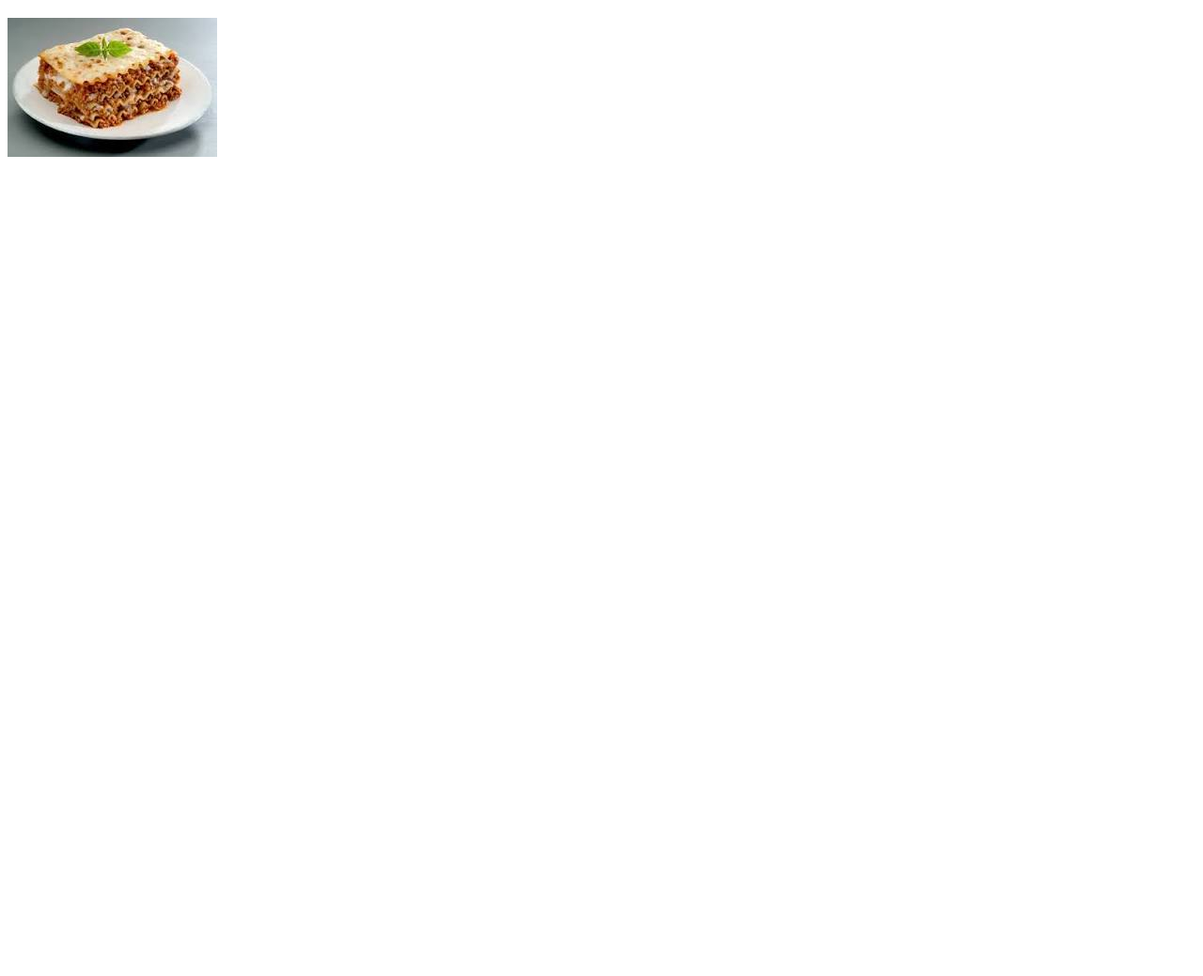
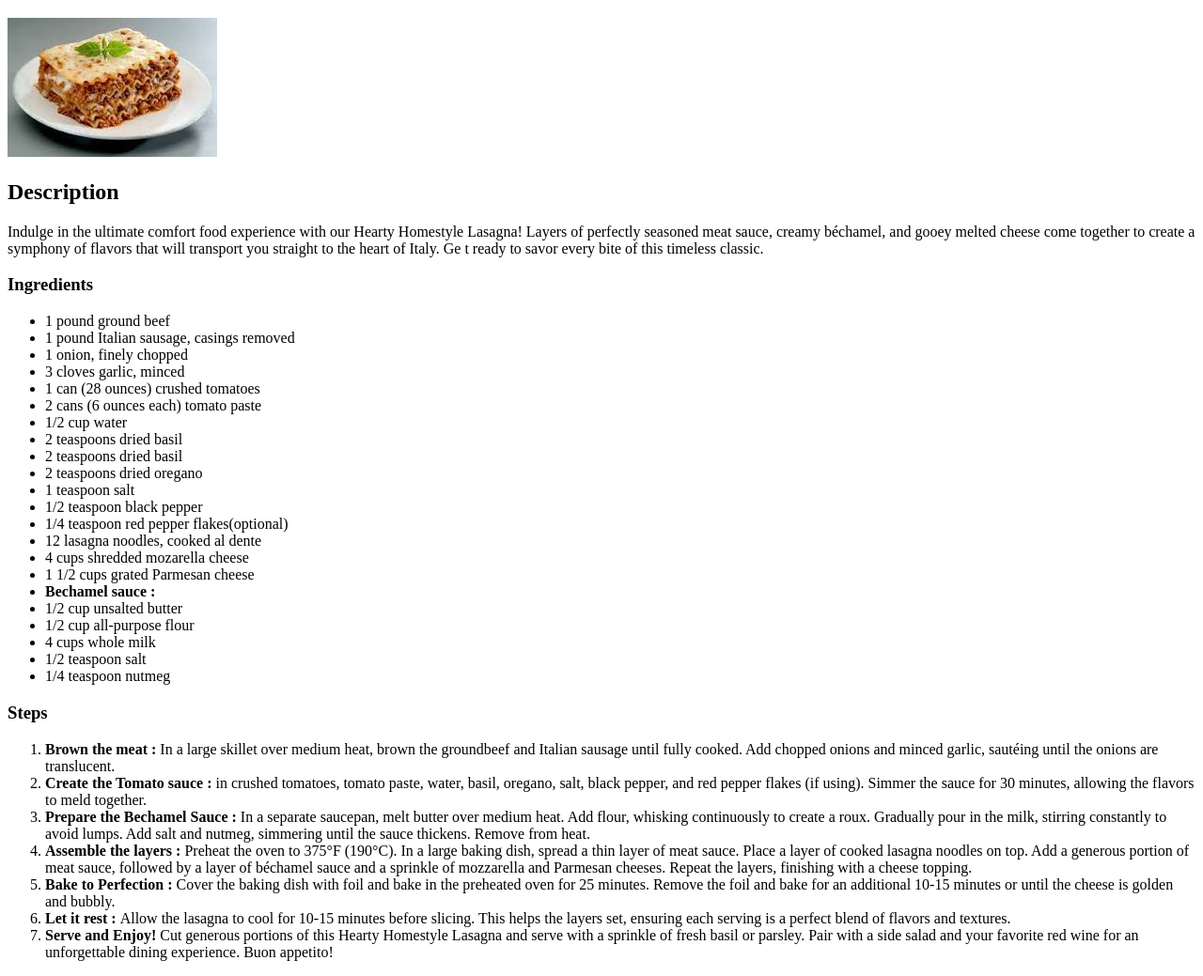
Before and after one commit to Q8641/odin-recipes, a plain HTML site: page recipes/lasagna.html in a window 1280 px wide. Shown: the part 61-1100 px from the top of the page at 94% size. Before the commit the page ends 800 px from the top, so only its background shows below. Drawn offline with Linux system fonts and the light colour scheme.

Commit message:
Add lasagna.html
created lasagna.html page under recipes folderwhich will be opened from the index page

1.Linked lasagna image from image folder using img tag.
2.Created an unordered list of ingredients.
2.Created an ordered list of steps to cook the recipe.

```diff
--- a/recipes/lasagna.html
+++ b/recipes/lasagna.html
@@ -8,5 +8,66 @@
   <body>
     <h1>Lasagna</h1>
     <img src="../images/lasagna.jpg" alt="image of a lasagna beautifully presented on a plate">
+    <h2>Description</h2>
+    <p>Indulge in the ultimate comfort food experience with our Hearty Homestyle Lasagna! Layers
+       of perfectly seasoned meat sauce, creamy béchamel, and gooey melted cheese come together
+       to create a symphony of flavors that will transport you straight to the heart of Italy. Ge
+       t ready to savor every bite of this timeless classic.
+    </p>
+    <h3>Ingredients</h3>
+    <ul>
+      <li>1 pound ground beef</li>
+      <li>1 pound Italian sausage, casings removed</li>
+      <li>1 onion, finely chopped</li>
+      <li>3 cloves garlic, minced</li>
+      <li>1 can (28  ounces) crushed tomatoes</li>
+      <li>2 cans (6 ounces each) tomato paste</li>
+      <li>1/2 cup water</li>
+      <li>2 teaspoons dried basil</li>
+      <li>2 teaspoons dried basil</li>
+      <li>2 teaspoons dried oregano</li>
+      <li>1 teaspoon salt</li>
+      <li>1/2 teaspoon black pepper</li>
+      <li>1/4 teaspoon red pepper flakes(optional)</li>
+      <li>12 lasagna noodles, cooked al dente</li>
+      <li>4 cups shredded mozarella cheese</li>
+      <li>1 1/2 cups grated Parmesan cheese</li>
+      <li><strong>Bechamel sauce :</strong></li>
+      <li>1/2 cup unsalted butter</li>
+      <li>1/2 cup all-purpose flour</li>
+      <li>4 cups whole milk</li>
+      <li>1/2 teaspoon salt</li>
+      <li>1/4 teaspoon nutmeg</li>
+    </ul>
+
+    <h3>Steps</h3>
+    <ol>
+      <li><strong>Brown the meat : </strong>In a large skillet over medium heat,
+          brown the groundbeef and Italian sausage until fully cooked. Add chopped
+          onions and minced garlic, sautéing until the onions are
+          translucent.</li>
+
+      <li><strong>Create the Tomato sauce : </strong> in crushed tomatoes, tomato paste, water, basil, oregano, salt,
+        black pepper, and red pepper flakes (if using). Simmer the sauce for 30 minutes,
+         allowing the flavors to meld together.</li>
+
+      <li><strong>Prepare the Bechamel Sauce : </strong>In a separate saucepan, melt butter over medium heat. Add flour,
+         whisking continuously to create a roux. Gradually pour in the milk, stirring constantly to avoid lumps. Add salt
+          and nutmeg, simmering until the sauce thickens. Remove from heat.</li>
+      <li><strong>Assemble the layers : </strong>Preheat the oven to 375°F (190°C). In a large baking dish, spread a thin
+         layer of meat sauce. Place a layer of cooked lasagna noodles on top. Add a generous portion of meat sauce, followed
+          by a layer of béchamel sauce and a sprinkle of mozzarella and Parmesan cheeses. Repeat the layers, finishing with a
+           cheese topping.</li>
+      <li><strong> Bake to Perfection : </strong>Cover the baking dish with foil and bake in the preheated oven for 25 minutes.
+         Remove the foil and bake for an additional 10-15 minutes or until the cheese is golden and bubbly.</li>
+
+      <li><strong>Let it rest : </strong>Allow the lasagna to cool for 10-15 minutes before slicing. This helps the layers set,
+         ensuring each serving is a perfect blend of flavors and textures.</li>
+
+      <li><strong>Serve and Enjoy! </strong>Cut generous portions of this Hearty Homestyle Lasagna and serve with a sprinkle of
+        fresh basil or parsley. Pair with a side salad and your favorite red wine for an unforgettable dining experience. Buon appetito!</li>
+    </ol>
+
+
   </body>
 </html>
```
